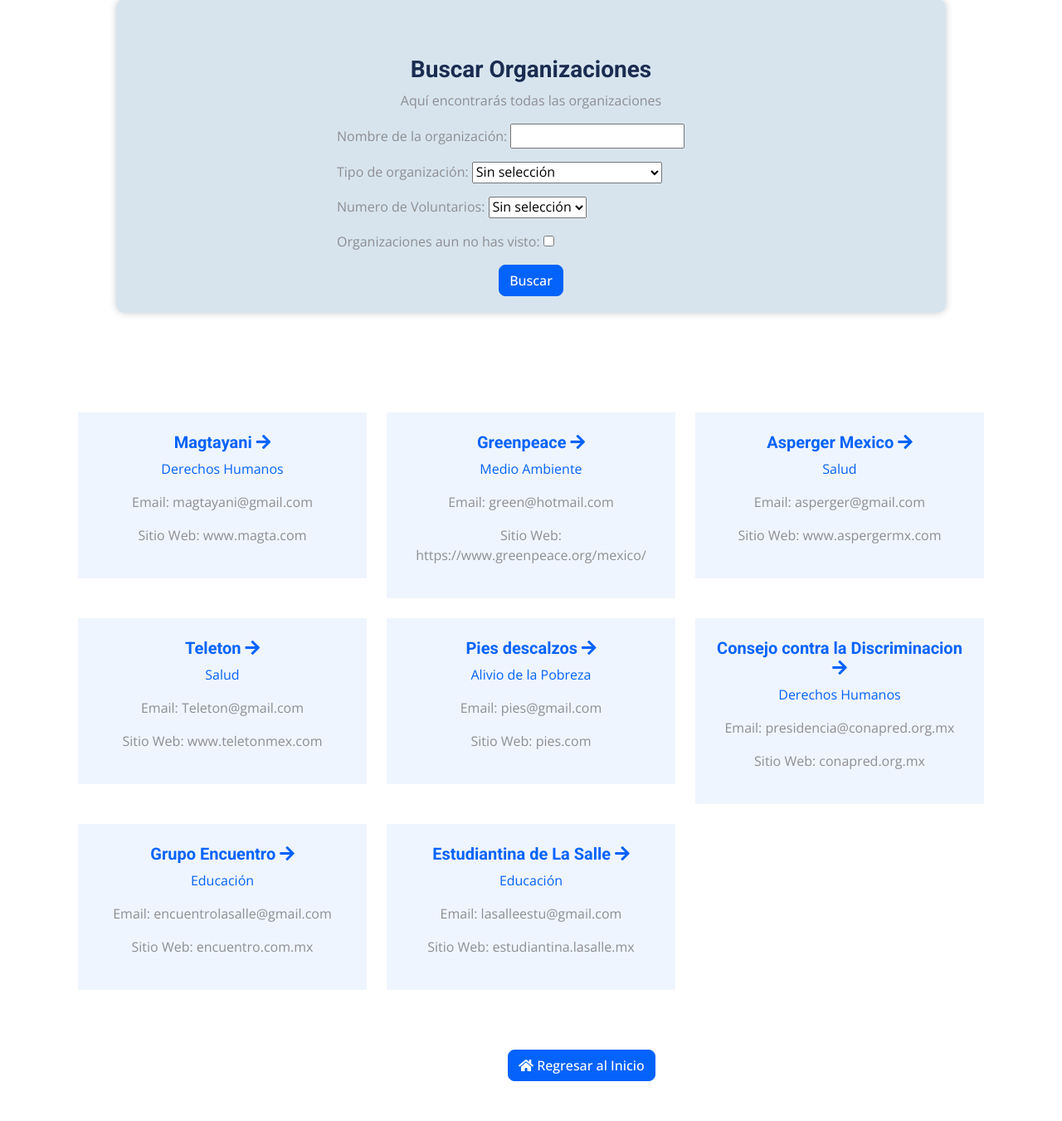
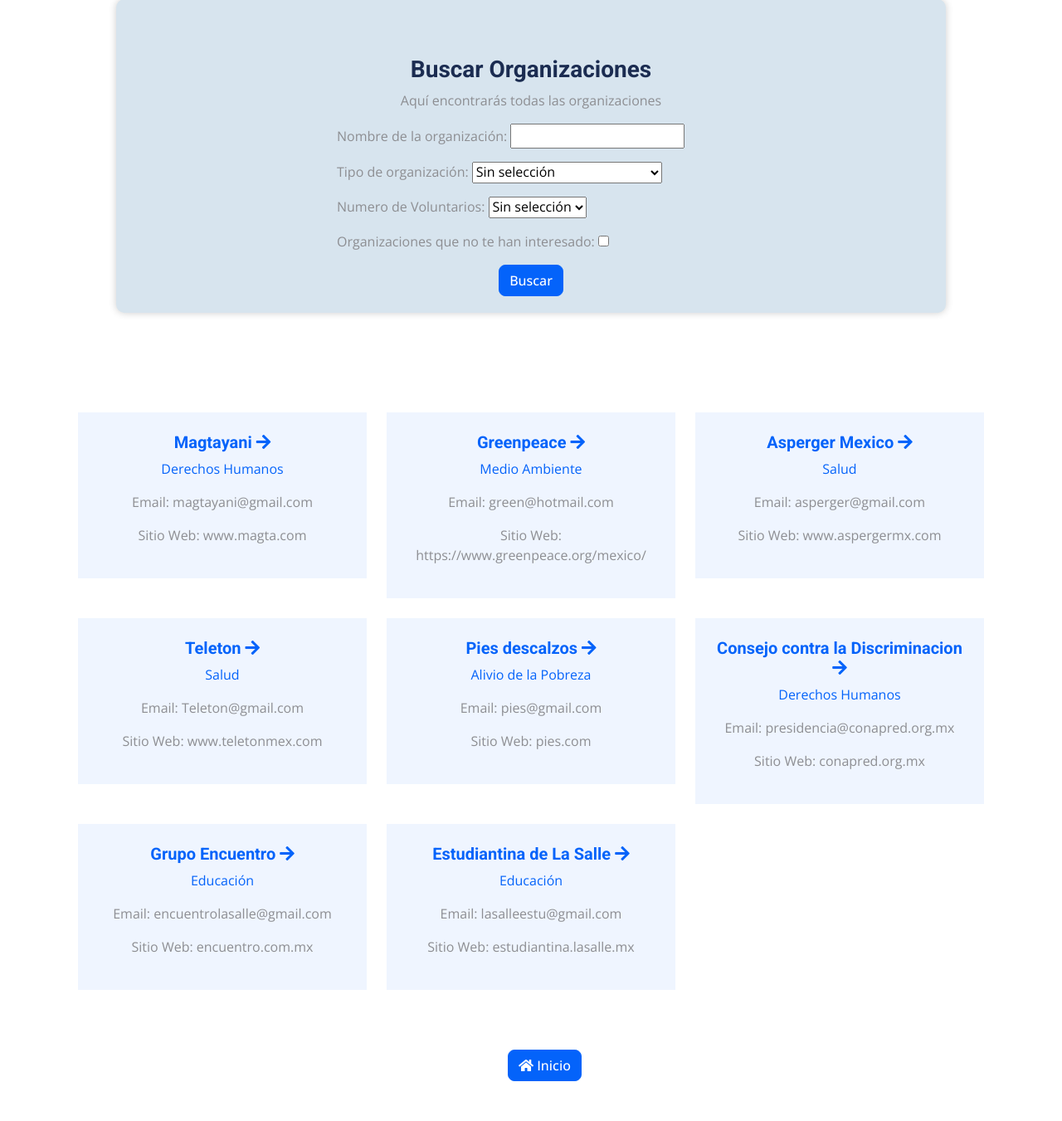
Before and after one commit to paososa22/volunteer, a Django app: page /comunidad/vista-org/ in a window 1280 px wide. Shown: the part 247-1598 px from the top of the page at 83% size. Run offline with Django 4.2, Linux system fonts and the light colour scheme; a user stored in the database is signed in; data comes from the database, SQL or seed files in the repository; some libraries are stand-ins or nearby versions.

Commit message:
ultimos detalles de diseño

```diff
--- a/comunidad/forms.py
+++ b/comunidad/forms.py
@@ -49,7 +49,7 @@
     nombre = forms.CharField(max_length=100, required=False, label='Nombre de la organización')
     tipo = forms.ChoiceField(choices=[('', 'Sin selección')] +Organization1.TYPES_CHOICES, required=False, label='Tipo de organización')
     numero_voluntarios= forms.ChoiceField(choices=[('', 'Sin selección')] +Organization1.VOLUNTEER_CHOICES, required=False, label='Numero de Voluntarios')
-    interes = forms.BooleanField(required=False,label='Organizaciones aun no has visto')
+    interes = forms.BooleanField(required=False,label='Organizaciones que no te han interesado')
 
 
 class EditOrganization(forms.ModelForm):
--- a/comunidad/templates/home.html
+++ b/comunidad/templates/home.html
@@ -71,7 +71,7 @@
                         <p class="d-inline-block border rounded-pill py-1 px-4"><i class="fa fa-info-circle" aria-hidden="true"></i> Nosotros</p>
                     </div>
                     <div class="col-lg-6 wow fadeIn float-end" data-wow-delay="0.5s">
-                        <a href="{% url 'profile' user_id=user.id %}" class="btn btn-outline-primary btn-sm rounded-pill py-1 px-4"><i class="fa fa-user" aria-hidden="true"></i> mi perfil</a>
+                        <a href="{% url 'profile' user_id=user.id %}" class="btn btn-outline-primary btn-sm rounded-pill py-1 px-4"><i class="fa fa-user" aria-hidden="true"></i> Mi perfil</a>
                     </div>
                     <br>
                     <div class="col-lg-6 wow fadeIn float-start">
--- a/comunidad/templates/lista_organizacion.html
+++ b/comunidad/templates/lista_organizacion.html
@@ -84,7 +84,7 @@
             </div>
 
             <a href="{% url 'home' %}" class="btn btn-primary align-items-center">
-                <i class="fas fa-home me-2" style="margin-left: 10px;"></i> Regresar al Inicio
+                <i class="fas fa-home me-2" style="margin-left: 10px;"></i> Inicio
             </a>
 
 
--- a/comunidad/templates/vista_org.html
+++ b/comunidad/templates/vista_org.html
@@ -108,7 +108,7 @@
                 </div>
             </div>
             <a href="{% url 'home' %}" class="btn btn-primary align-items-center justify-content-center" style="margin-left: 600px;">
-                <i class="fas fa-home"></i> Regresar al Inicio
+                <i class="fas fa-home"></i> Inicio
             </a>
 
         </div>
```
Also changed, not shown: comunidad/templates/get_orgdata.html (+6 -6 lines).
